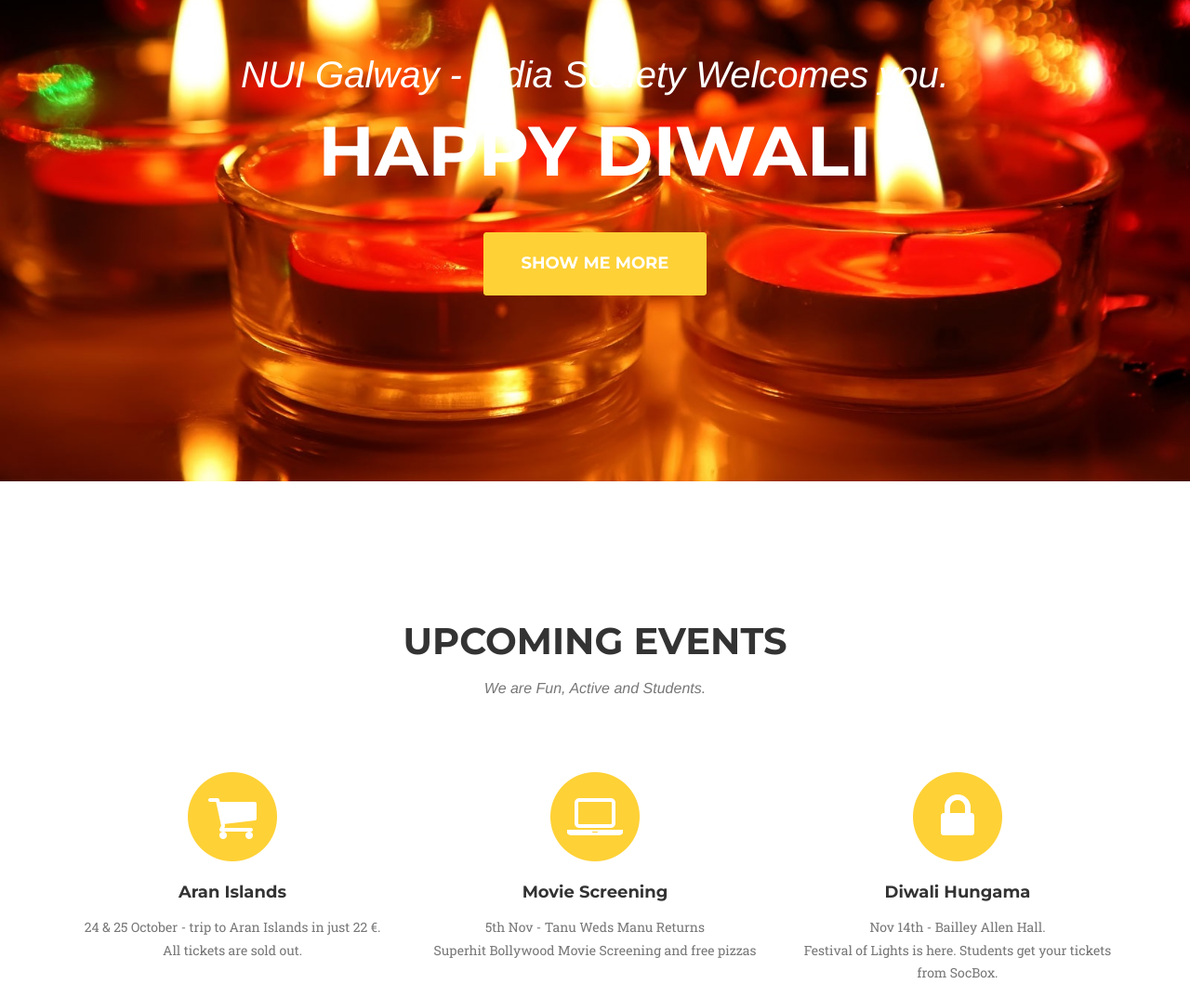
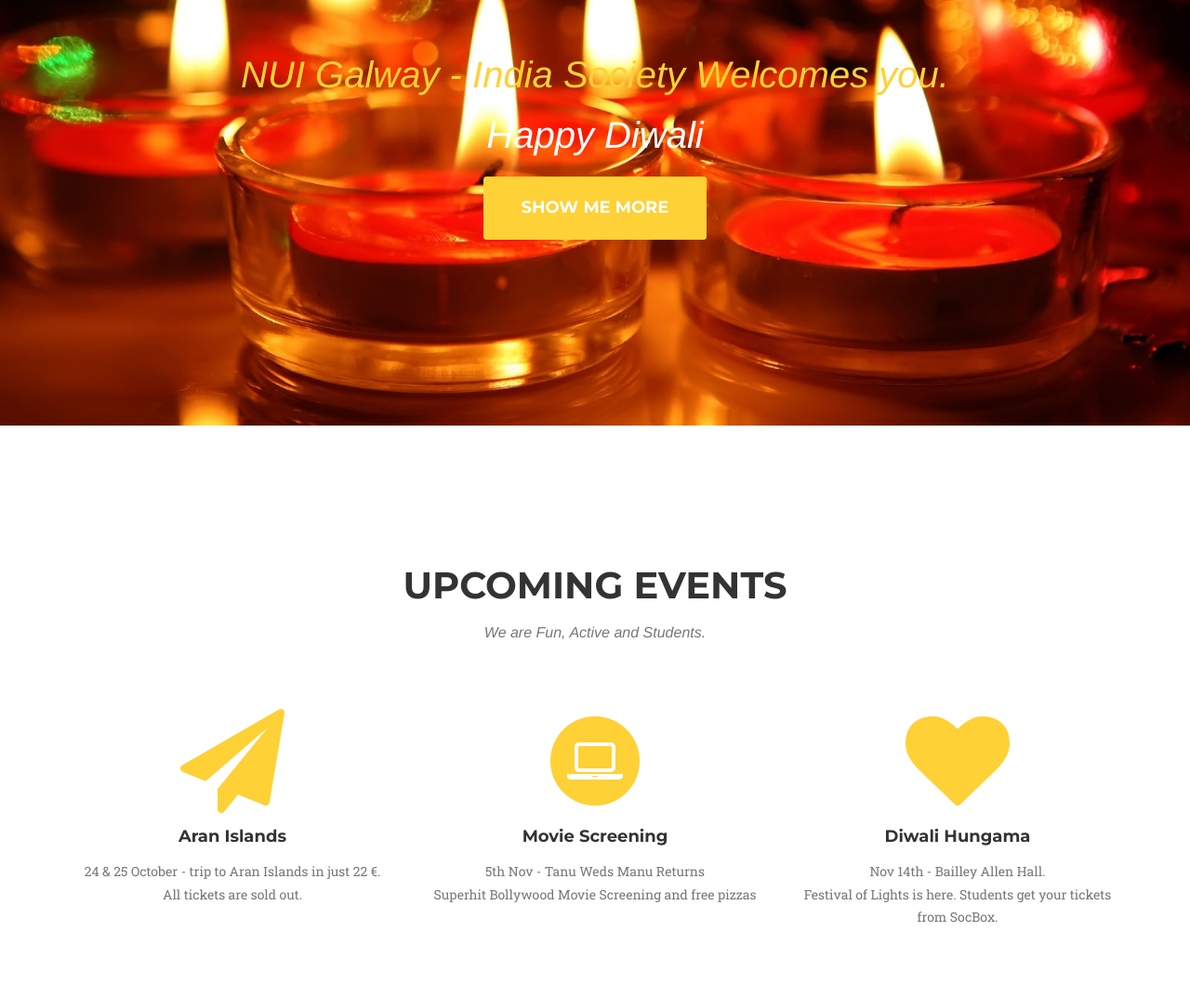
Before and after one commit to indiasoc/indiasoc.github.io, a plain HTML site: page index.html in a window 1280 px wide. Shown: the part 240-1313 px from the top of the page at 93% size. Drawn offline with nearby package versions, Linux system fonts and the light colour scheme; a web font is replaced by a local one.

Commit message:
India Soc NUIG website

```diff
--- a/index.html
+++ b/index.html
@@ -81,8 +81,8 @@
     <header>
         <div class="container">
             <div class="intro-text">
-                <div class="intro-lead-in">NUI Galway - India Society Welcomes you.</div>
-                <div class="intro-heading">Happy Diwali</div>
+                <div class="intro-lead-in" style="color:#fed136;">NUI Galway - India Society Welcomes you.</div>
+                <div class="intro-lead-in">Happy Diwali</div>
                 <a href="#services" class="page-scroll btn btn-xl">Show Me More</a>
             </div>
         </div>
@@ -100,8 +100,8 @@
             <div class="row text-center">
                 <div class="col-md-4">
                     <span class="fa-stack fa-4x">
-                        <i class="fa fa-circle fa-stack-2x text-primary"></i>
-                        <i class="fa fa-shopping-cart fa-stack-1x fa-inverse"></i>
+                        <!--<i class="fa fa-circle fa-stack-2x text-primary"></i>-->
+                        <i class="fa fa-2x fa-paper-plane wow bounceIn text-primary"></i>
                     </span>
                     <h4 class="service-heading">Aran Islands</h4>
                     <p class="text-muted">24 & 25 October - trip to Aran Islands in just 22 €.<br> All tickets are sold out. </p>
@@ -116,8 +116,8 @@
                 </div>
                 <div class="col-md-4">
                     <span class="fa-stack fa-4x">
-                        <i class="fa fa-circle fa-stack-2x text-primary"></i>
-                        <i class="fa fa-lock fa-stack-1x fa-inverse"></i>
+                        <!--<i class="fa fa-circle fa-stack-2x text-primary"></i>-->
+                        <i class="fa fa-2x fa-heart wow bounceIn text-primary"></i>
                     </span>
                     <h4 class="service-heading">Diwali Hungama</h4>
                     <p class="text-muted">Nov 14th - Bailley Allen Hall.<br> Festival of Lights is here. Students get your tickets from SocBox.</p>
@@ -403,7 +403,8 @@
             <div class="row">
                 <div class="col-lg-12 text-center">
                     <h2 class="section-heading">Contact Us</h2>
-                    <h3 class="section-subheading text-muted">mail at <p style="color:white;">india@socs.nuigalway.ie</p></h3>
+					<i class="fa fa-envelope-o fa-3x wow bounceIn" data-wow-delay=".1s" style="visibility: visible; animation-delay: 0.1s; animation-name: bounceIn;"></i>
+                    <h3 class="section-subheading text-muted"><p style="color:white;">india@socs.nuigalway.ie</p></h3>
                 </div>
             </div>
        <!--  <div class="row">
```
